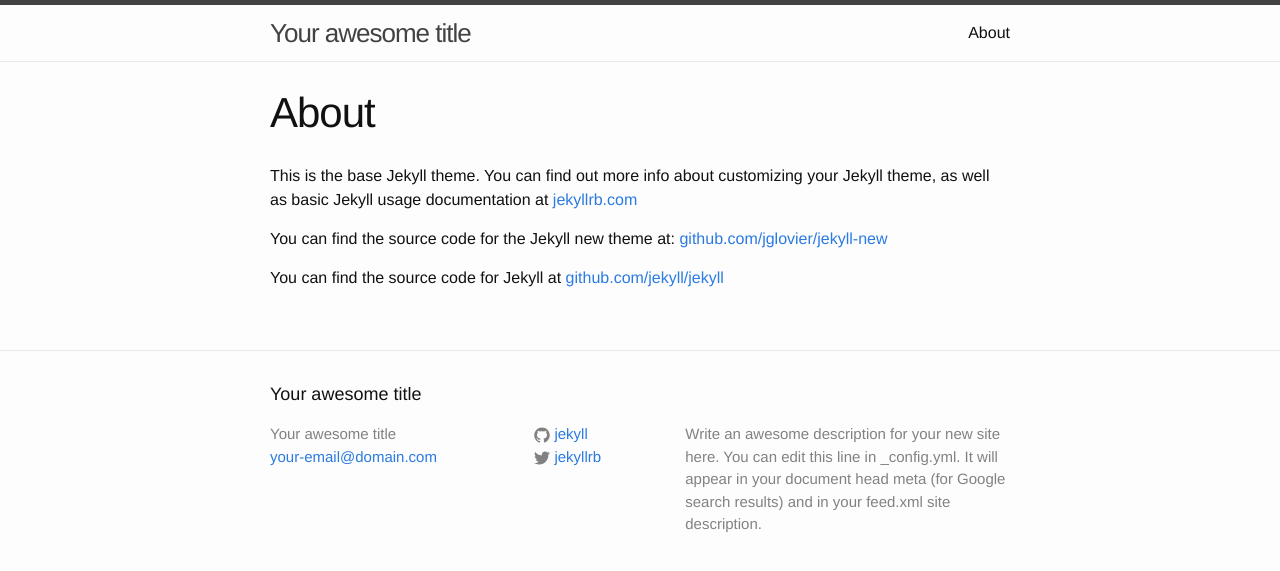
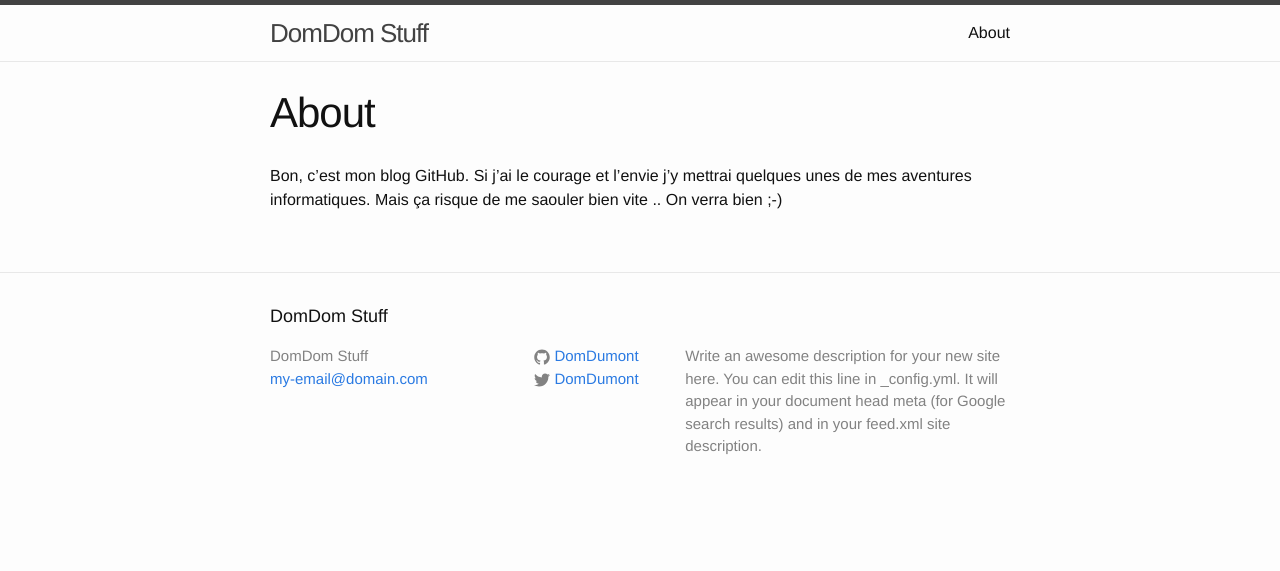
Before and after one commit to DomDumont/DomDumont.github.io, a Jekyll site: the page built from about.md, in a window 1280 px wide. Shown: the top 571 px of the page. Built offline with Jekyll 4.4.1, drawn with Linux system fonts in a browser that asks for light colours.

Commit message:
Test Jekyll

```diff
--- a/_config.yml
+++ b/_config.yml
@@ -1,14 +1,14 @@
 # Site settings
-title: Your awesome title
-email: your-email@domain.com
+title: DomDom Stuff
+email: my-email@domain.com
 description: > # this means to ignore newlines until "baseurl:"
   Write an awesome description for your new site here. You can edit this
   line in _config.yml. It will appear in your document head meta (for
   Google search results) and in your feed.xml site description.
 baseurl: "" # the subpath of your site, e.g. /blog/
-url: "http://yourdomain.com" # the base hostname & protocol for your site
-twitter_username: jekyllrb
-github_username:  jekyll
+url: "http://domdumont.github.io" # the base hostname & protocol for your site
+twitter_username: DomDumont
+github_username:  DomDumont
 
 # Build settings
 markdown: kramdown
--- a/about.md
+++ b/about.md
@@ -4,8 +4,6 @@ title: About
 permalink: /about/
 ---
 
-This is the base Jekyll theme. You can find out more info about customizing your Jekyll theme, as well as basic Jekyll usage documentation at [jekyllrb.com](http://jekyllrb.com/)
-
-You can find the source code for the Jekyll new theme at: [github.com/jglovier/jekyll-new](https://github.com/jglovier/jekyll-new)
-
-You can find the source code for Jekyll at [github.com/jekyll/jekyll](https://github.com/jekyll/jekyll)
+Bon, c'est mon blog GitHub.
+Si j'ai le courage et l'envie j'y mettrai quelques unes de mes aventures informatiques.
+Mais ça risque de me saouler bien vite .. On verra bien ;-)
```
Also changed, not shown: _posts/2015-06-17-comment-builder.markdown (added, +28 -0 lines), _drafts/welcome-to-jekyll.markdown (renamed from _posts/2015-06-18-welcome-to-jekyll.markdown).
